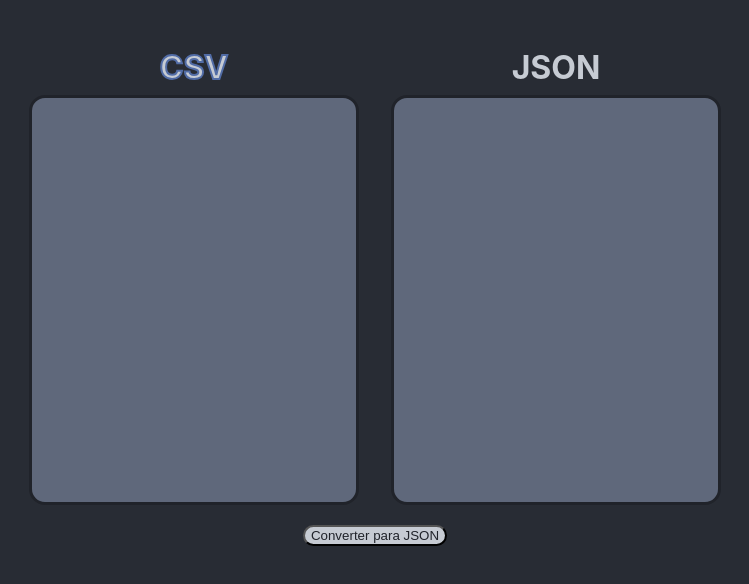
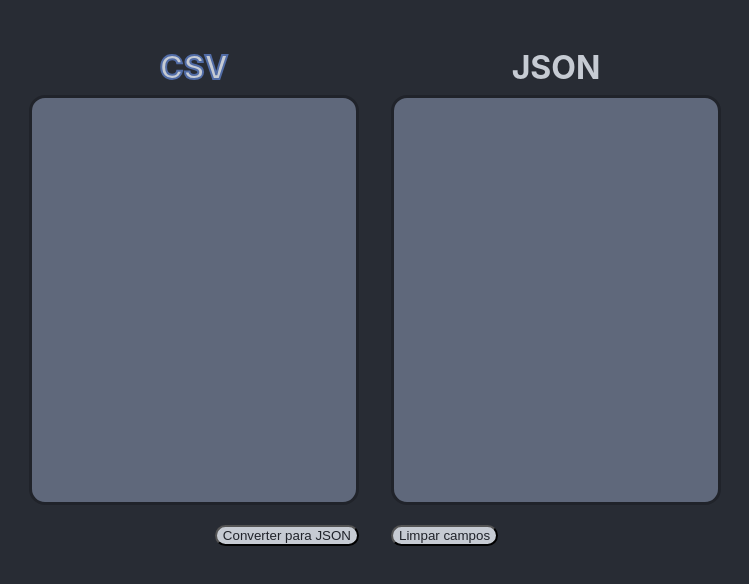
Before and after one commit to Vinny021/csv2json, a React (Create React App) app: page / in a window 1280 px wide. Shown: the top 584 px of the page, without its empty margins (265-1014 px from the left). Built offline with nearby package versions, Linux system fonts and the light colour scheme.

Commit message:
Clear Button

```diff
--- a/src/App.css
+++ b/src/App.css
@@ -7,6 +7,10 @@ body {
 }
 
 .CsvJsonFields {
+  display: flex;
+}
+
+.ButtonsSections {
   display: flex;
 }
 
@@ -85,9 +89,34 @@ body {
   resize: none;
 }
 
+.ButtonDivLeft {
+  display: flex;
+  align-items: end;
+  margin-left: auto;
+  width: 20rem;
+}
+
+.ButtonDivRight {
+  display: flex;
+  align-items: start;
+  margin-right: auto;
+  width: 20rem;
+}
+
 .ConvertButton {
+  margin-left: auto;
+  margin-right: 1rem;
   background-color: #c6cbd3;
   color: #20232a;
   border-radius: 1rem;
   margin-top: 1rem;
 }
+
+.ClearButton {
+  margin-left: 1rem;
+  margin-right: auto;
+  background-color: #c6cbd3;
+  color: #20232a;
+  border-radius: 1rem;
+  margin-top: 1rem;
+}
--- a/src/App.jsx
+++ b/src/App.jsx
@@ -1,5 +1,7 @@
+import { click } from '@testing-library/user-event/dist/click';
 import { useState } from 'react';
 import './App.css';
+import React from 'react';
 import AlertComponent from './components/AlertComponent';
 
 
@@ -18,6 +20,20 @@ function App() {
   const handleJsonChange = (event) => {
     const text = event.target.value
     setJsonText(text);
+  }
+
+  const changeFocusConverted = (event) => {
+    const className = event.target.className;
+    console.log(className)
+    if(className === 'CsvUnselected'){
+      setCsvTitle('CsvSelected');
+      setJsonTitle('JsonUnselected');
+    }
+
+    if(className === 'JsonUnselected'){
+      setCsvTitle('CsvUnselected');
+      setJsonTitle('JsonSelected');
+    }
   }
 
   const validateCsv = (csvSplited) => {
@@ -125,22 +141,22 @@ function App() {
         csvString = csvString.replace(/.$/,"\n");
       })
     }
-
+    csvString = csvString.replace(/\n$/,"");
     setCsvText(csvString)
   }
 
-  const changeFocusConverted = (event) => {
-    const className = event.target.className;
+  const clearAction = () => {
+    setCsvText('');
+    setJsonText('');
 
-    if(className === 'CsvUnselected'){
+    setCsvTitle('CsvUnselected');
+    setJsonTitle('JsonSelected');
+
+    setTimeout(()=>{
       setCsvTitle('CsvSelected');
       setJsonTitle('JsonUnselected');
-    }
+    },0)
 
-    if(className === 'JsonUnselected'){
-      setCsvTitle('CsvUnselected');
-      setJsonTitle('JsonSelected');
-    }
   }
 
   var alertDiv = showAlert ? <AlertComponent/> : null
@@ -154,7 +170,7 @@ function App() {
   <textarea name="jsonField" id="jsonField" value={jsonText}></textarea>;
 
   var buttonText = csvTitle === 'CsvSelected' ? 'Converter para JSON' : 'Converter para CSV';
-  var buttonAction = csvTitle === 'CsvSelected' ? csv2json : json2csv;
+  var convertAction = csvTitle === 'CsvSelected' ? csv2json : json2csv;
 
   return (
     <div className="App">
@@ -165,11 +181,18 @@ function App() {
           {csvTextArea}
         </div>
         <div className='jsonField'>
-          <h1 onClick={changeFocusConverted} className={jsonTitle}>JSON</h1>
+          <h1 id='jsonTitle' onClick={changeFocusConverted} className={jsonTitle}>JSON</h1>
           {jsonTextArea}
         </div>
       </div>
-      <button id="success-btn" className='ConvertButton' onClick={buttonAction}>{buttonText}</button>
+      <div className='ButtonsSections'>
+        <div className='ButtonDivLeft'>
+          <button className='ConvertButton' onClick={convertAction}>{buttonText}</button>
+        </div>
+        <div className='ButtonDivRight'>
+          <button className='ClearButton' onClick={clearAction}>Limpar campos</button>
+        </div>
+      </div>
     </div>
   );
 }
```
